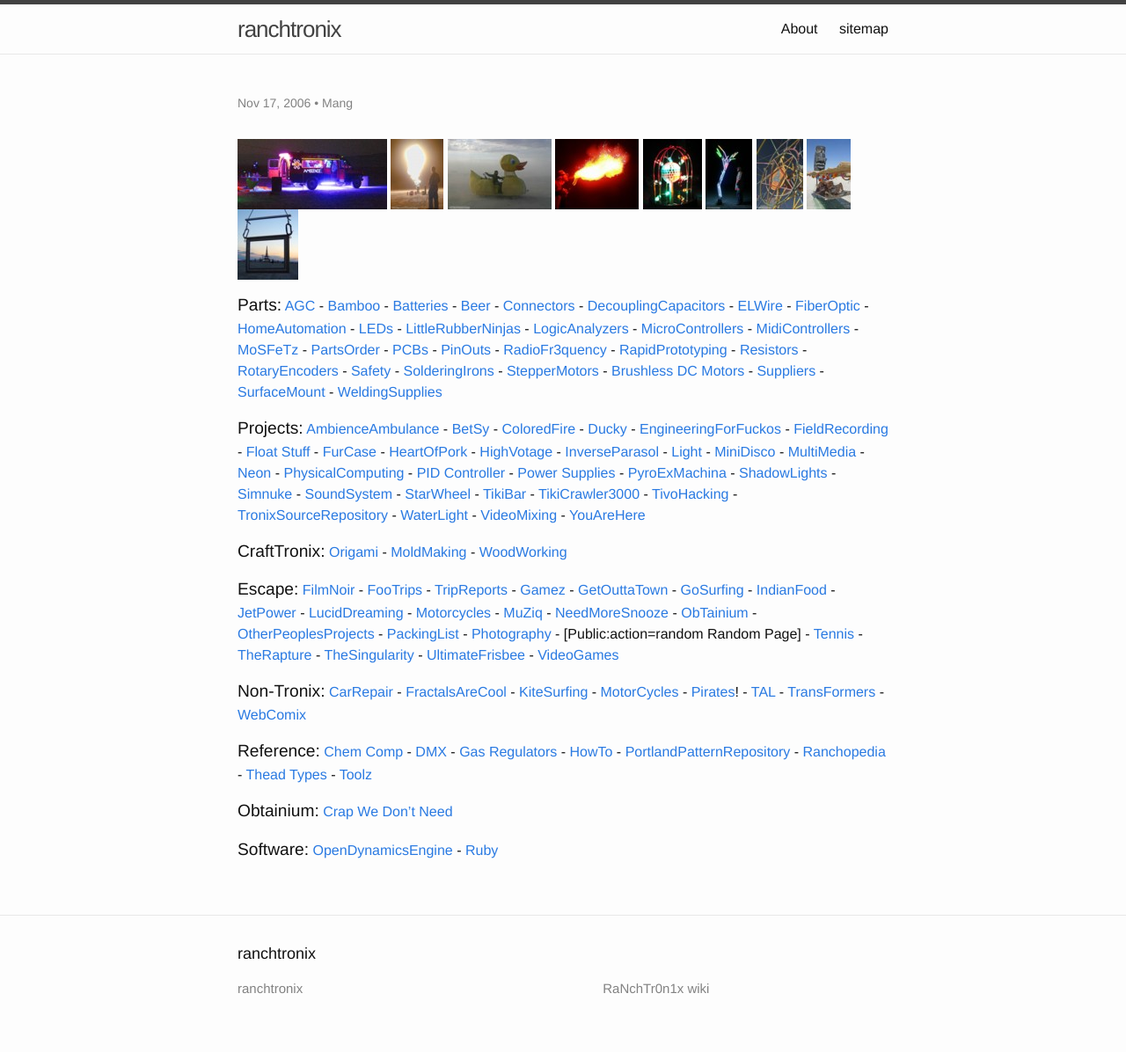
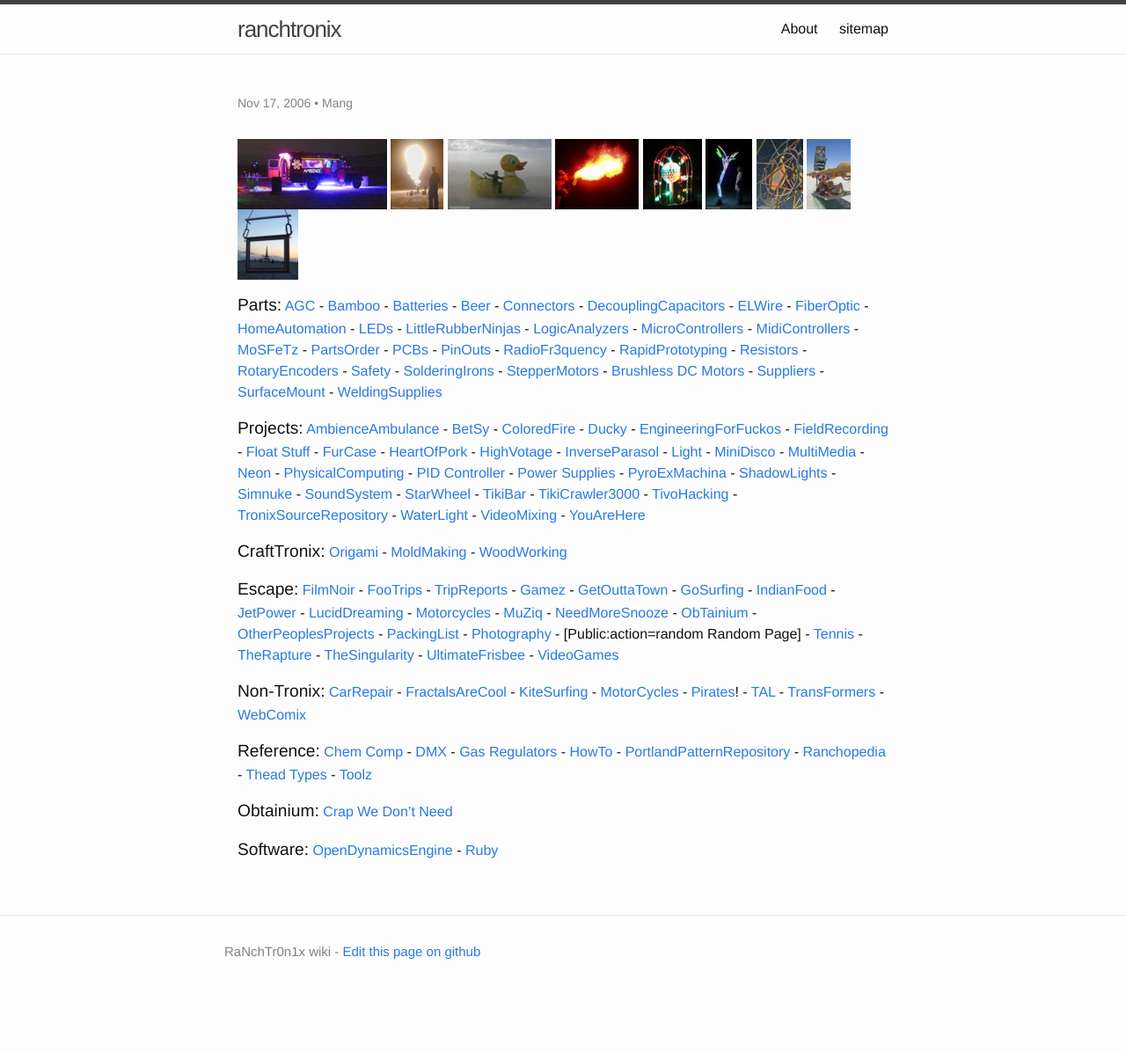
Before and after one commit to rajbot/ranchtronix, a Jekyll site: the page built from index.md, in a window 1280 px wide. Shown: the whole page at 88% size. Built offline with Jekyll 4.4.1, drawn with Linux system fonts in a browser that asks for light colours; after the commit the page ends 1139 px from its top, so only the background shows below that.

Commit message:
Add edit link to footer

```diff
--- a/_config.yml
+++ b/_config.yml
@@ -3,7 +3,8 @@ title: ranchtronix
 description: > # this means to ignore newlines until "baseurl:"
   RaNchTr0n1x wiki
 #baseurl: "/ranchtronix" # the subpath of your site, e.g. /blog/
-url: "http://bitstream.io" # the base hostname & protocol for your site
+url: "http://ranchtronix.org" # the base hostname & protocol for your site
+github_repository_url: https://github.com/rajbot/ranchtronix
 
 # Build settings
 highlighter: pygments
--- a/_includes/footer.html
+++ b/_includes/footer.html
@@ -1,55 +1,11 @@
 <footer class="site-footer">
 
   <div class="wrapper">
-
-    <h2 class="footer-heading">{{ site.title }}</h2>
-
     <div class="footer-col-wrapper">
-      <div class="footer-col  footer-col-1">
-        <ul class="contact-list">
-          <li>{{ site.title }}</li>
-          <li><a href="mailto:{{ site.email }}">{{ site.email }}</a></li>
-        </ul>
-      </div>
-
-      <div class="footer-col  footer-col-2">
-        <ul class="social-media-list">
-          {% if site.github_username %}
-          <li>
-            <a href="https://github.com/{{ site.github_username }}">
-              <span class="icon  icon--github">
-                <svg viewBox="0 0 16 16">
-                  <path fill="#828282" d="M7.999,0.431c-4.285,0-7.76,3.474-7.76,7.761 c0,3.428,2.223,6.337,5.307,7.363c0.388,0.071,0.53-0.168,0.53-0.374c0-0.184-0.007-0.672-0.01-1.32 c-2.159,0.469-2.614-1.04-2.614-1.04c-0.353-0.896-0.862-1.135-0.862-1.135c-0.705-0.481,0.053-0.472,0.053-0.472 c0.779,0.055,1.189,0.8,1.189,0.8c0.692,1.186,1.816,0.843,2.258,0.645c0.071-0.502,0.271-0.843,0.493-1.037 C4.86,11.425,3.049,10.76,3.049,7.786c0-0.847,0.302-1.54,0.799-2.082C3.768,5.507,3.501,4.718,3.924,3.65 c0,0,0.652-0.209,2.134,0.796C6.677,4.273,7.34,4.187,8,4.184c0.659,0.003,1.323,0.089,1.943,0.261 c1.482-1.004,2.132-0.796,2.132-0.796c0.423,1.068,0.157,1.857,0.077,2.054c0.497,0.542,0.798,1.235,0.798,2.082 c0,2.981-1.814,3.637-3.543,3.829c0.279,0.24,0.527,0.713,0.527,1.437c0,1.037-0.01,1.874-0.01,2.129 c0,0.208,0.14,0.449,0.534,0.373c3.081-1.028,5.302-3.935,5.302-7.362C15.76,3.906,12.285,0.431,7.999,0.431z"/>
-                </svg>
-              </span>
-
-              <span class="username">{{ site.github_username }}</span>
-            </a>
-          </li>
-          {% endif %}
-
-          {% if site.twitter_username %}
-          <li>
-            <a href="https://twitter.com/{{ site.twitter_username }}">
-              <span class="icon  icon--twitter">
-                <svg viewBox="0 0 16 16">
-                  <path fill="#828282" d="M15.969,3.058c-0.586,0.26-1.217,0.436-1.878,0.515c0.675-0.405,1.194-1.045,1.438-1.809
-                  c-0.632,0.375-1.332,0.647-2.076,0.793c-0.596-0.636-1.446-1.033-2.387-1.033c-1.806,0-3.27,1.464-3.27,3.27 c0,0.256,0.029,0.506,0.085,0.745C5.163,5.404,2.753,4.102,1.14,2.124C0.859,2.607,0.698,3.168,0.698,3.767 c0,1.134,0.577,2.135,1.455,2.722C1.616,6.472,1.112,6.325,0.671,6.08c0,0.014,0,0.027,0,0.041c0,1.584,1.127,2.906,2.623,3.206 C3.02,9.402,2.731,9.442,2.433,9.442c-0.211,0-0.416-0.021-0.615-0.059c0.416,1.299,1.624,2.245,3.055,2.271 c-1.119,0.877-2.529,1.4-4.061,1.4c-0.264,0-0.524-0.015-0.78-0.046c1.447,0.928,3.166,1.469,5.013,1.469 c6.015,0,9.304-4.983,9.304-9.304c0-0.142-0.003-0.283-0.009-0.423C14.976,4.29,15.531,3.714,15.969,3.058z"/>
-                </svg>
-              </span>
-
-              <span class="username">{{ site.twitter_username }}</span>
-            </a>
-          </li>
-          {% endif %}
-        </ul>
-      </div>
-
-      <div class="footer-col  footer-col-3">
-        <p class="text">{{ site.description }}</p>
-      </div>
+        <p class="text">
+            {{ site.description }} - <a href="{{ site.github_repository_url }}/blob/gh-pages/{{ page.path }}">Edit this page on github</a>
+        </p>
     </div>
-
   </div>
 
 </footer>
```
